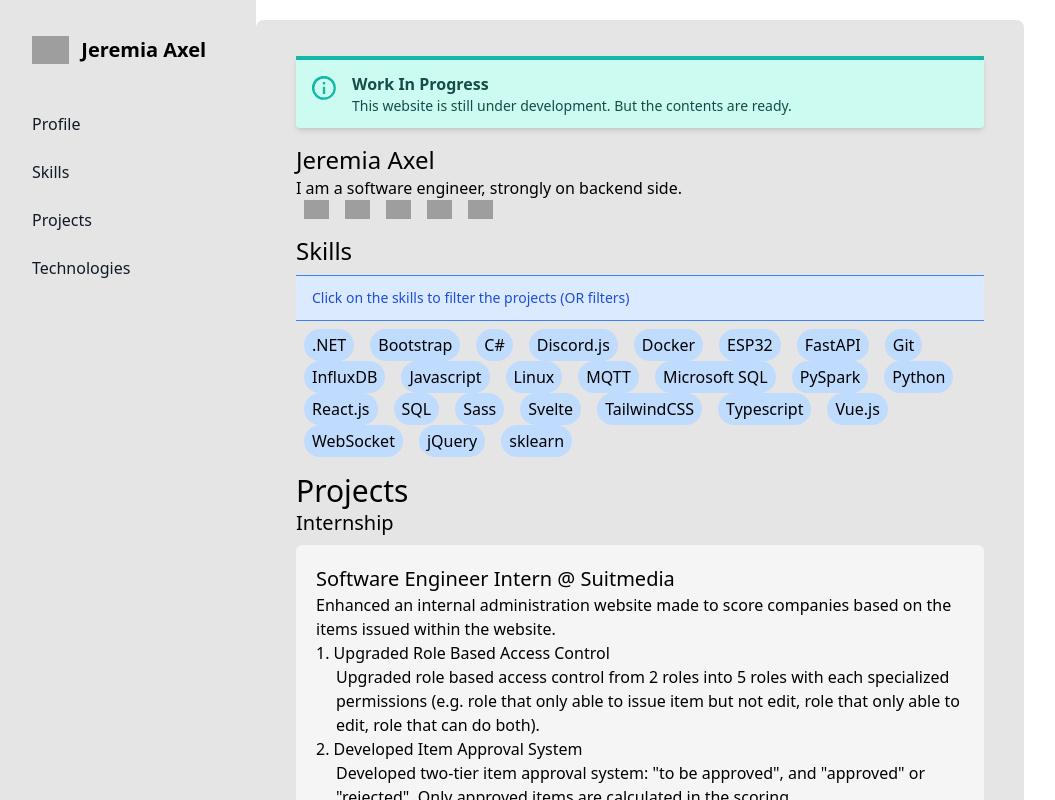
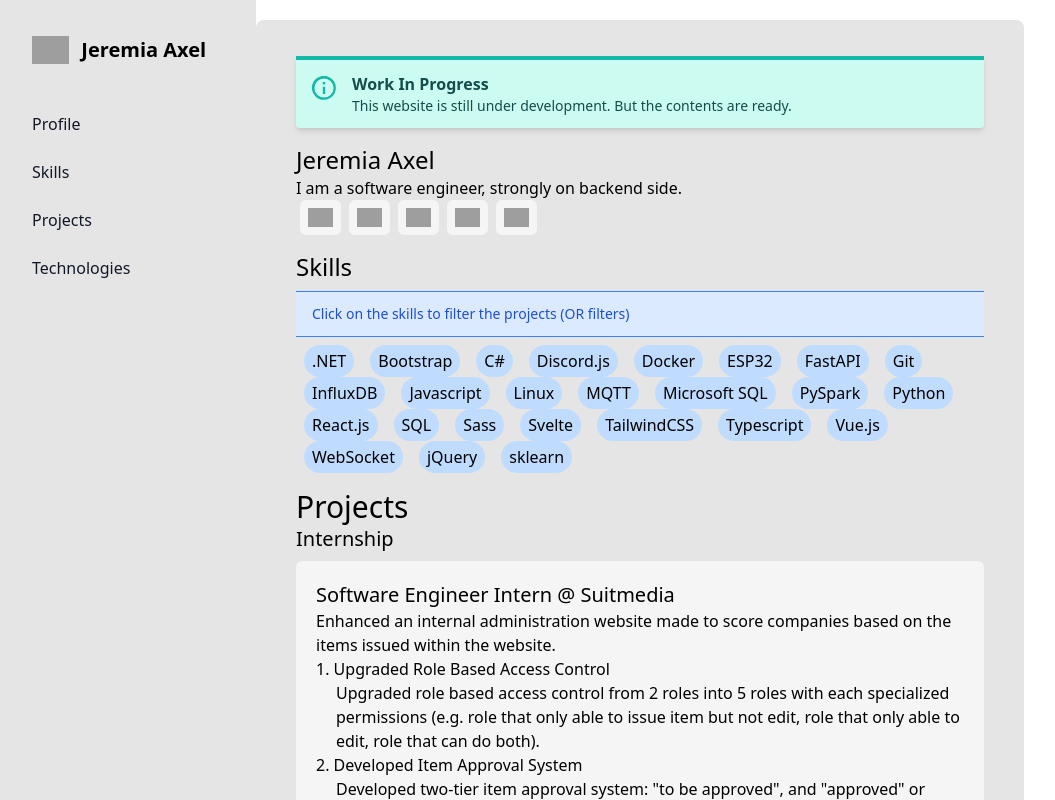
Before and after one commit to jeremiaaxel/jeremiaaxel.github.io, a SvelteKit app: page / in a window 1280 px wide. Shown: the top 800 px of the page, without its empty margins (0-1055 px from the left). Built offline with nearby package versions, Linux system fonts and the light colour scheme; grey boxes are pictures that could not be loaded.

Commit message:
styling profile links

```diff
--- a/src/components/profile.svelte
+++ b/src/components/profile.svelte
@@ -15,7 +15,7 @@
 	<p>{data.description}</p>
 	<section class="links flex flex-row">
 		{#each data.links as link}
-			<a class="mx-2 link" href={link.url} target="_blank">
+			<a class="p-2 mx-1 link rounded-md bg-neutral-100 hover:bg-neutral-50" href={link.url} target="_blank">
 				{#if link.icon}
 					<img width="25" height="25" src={link.icon} alt="{link.iconAlt}"/>
 				{:else}
```
